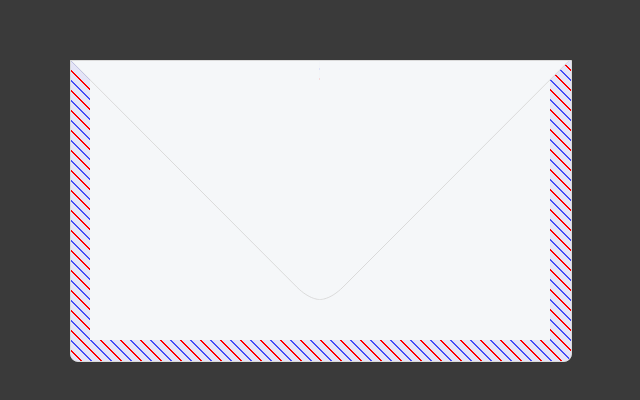
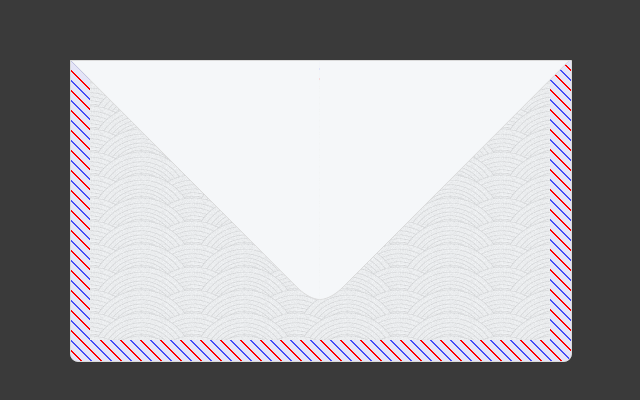
Before and after one commit to feder240516/celebration-letter, a React (Create React App) app: page / in a window 1280 px wide. Shown: the part 190-590 px from the top of the page, without its empty margins (320-960 px from the left). Built offline with nearby package versions, Linux system fonts and the light colour scheme.

Commit message:
changed bg

```diff
--- a/src/components/Letter/Letter.scss
+++ b/src/components/Letter/Letter.scss
@@ -56,7 +56,8 @@
       width: 460px;
       height: 260px;
       position: absolute;
-      background-color: $letter-bg-color;
+      // background-color: $letter-bg-color;
+      background-image: url('../../assets/bg.png'); // generated from http://bg.siteorigin.com/
       top:20px;
       left:20px;
       z-index: 5;
```
Also changed, not shown: src/assets/bg.png (added).
